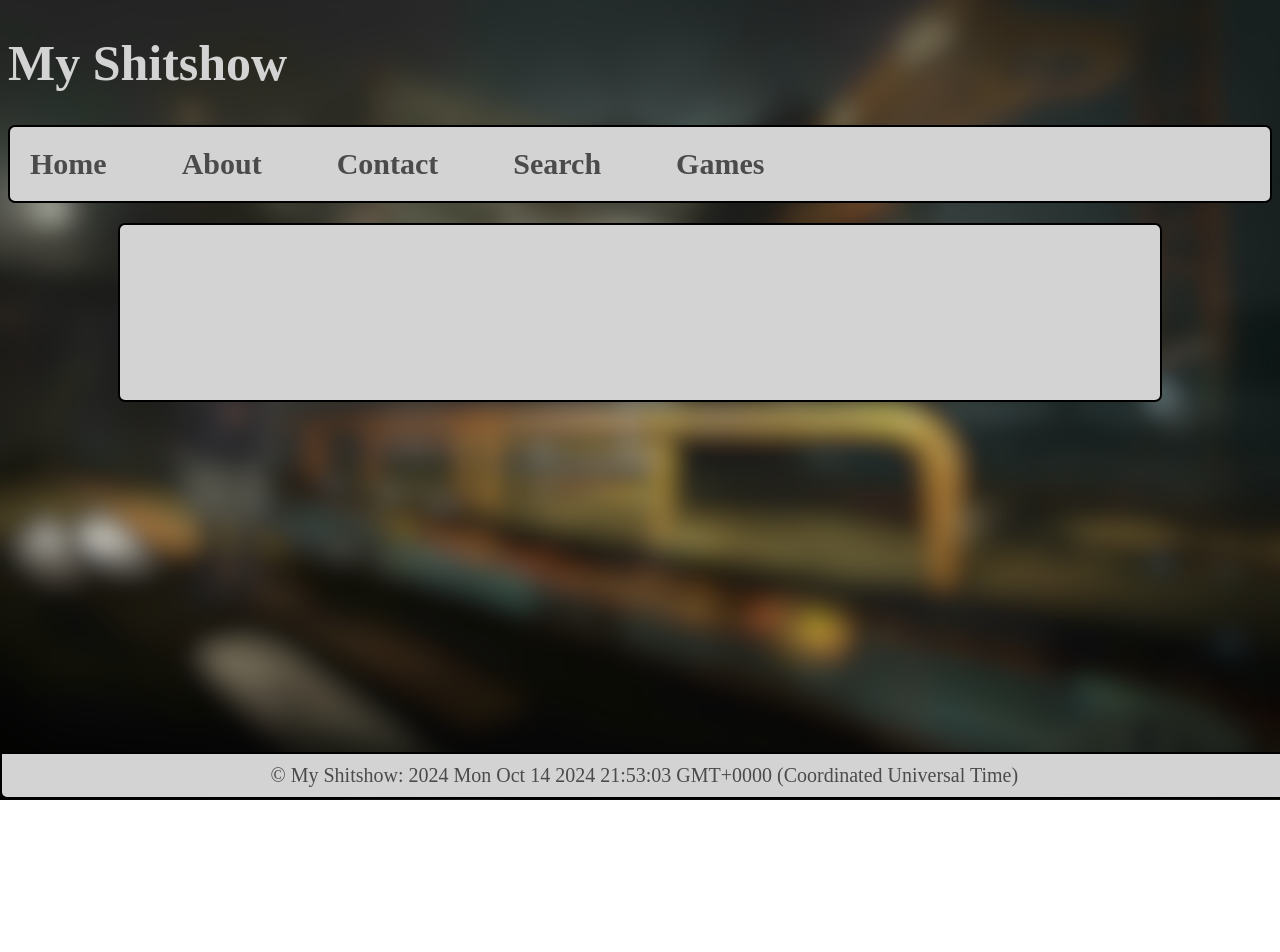
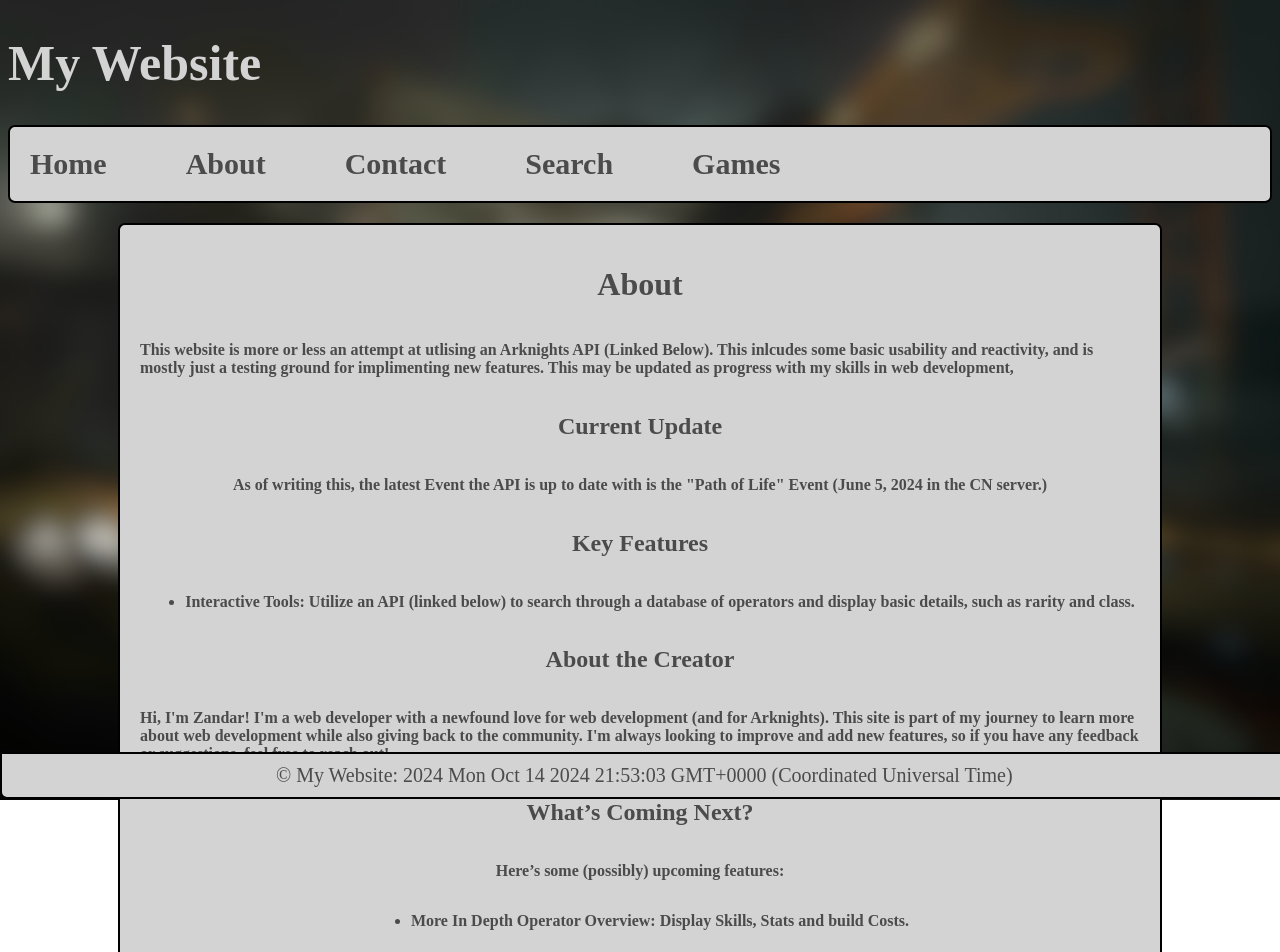
Before and after one commit to ZandarB/sveltekit, a SvelteKit app: page /about in a window 1280 px wide. Shown: the top 952 px of the page. Before the commit the page ends 800 px from the top, so only its background shows below. Built offline with nearby package versions, Linux system fonts and the light colour scheme.

Commit message:
adding more flavor text

```diff
--- a/src/lib/Footer.svelte
+++ b/src/lib/Footer.svelte
@@ -6,7 +6,7 @@ let currentYear = new Date().getFullYear();
 
 </script>
 
-<p>&copy; My Shitshow: {currentYear} {currentTime}</p>
+<p>&copy; My Website: {currentYear} {currentTime}</p>
 
 <style>
      p {
--- a/src/lib/Header.svelte
+++ b/src/lib/Header.svelte
@@ -3,17 +3,14 @@
 </script>
 
 <header>
-    <h2>{headingTitle}</h2>
+    <h1>{headingTitle}</h1>
 </header>
 
 <style>
-    h2{
+    h1{
     font-family: 'Butler', serif;
     font-weight: bold;
-    src: url(https://fonts.gstatic.com/s/notosans/v36/o-0ZIpQlx3QUlC5A4PNr4C5OaxRsfNNlKbCePevttHOmDyw.woff2) format('woff2');
     unicode-range: U+0460-052F, U+1C80-1C8A, U+20B4, U+2DE0-2DFF, U+A640-A69F, U+FE2E-FE2F;
-    color: lightgray;
-
-
+    color: rgb(75, 75, 75);
     }
 </style>
--- a/src/lib/Navigation.svelte
+++ b/src/lib/Navigation.svelte
@@ -10,7 +10,6 @@
 
 <style>
 .links {
-    display: flex;
     padding: 20px;
     color: lightgray;
     background-color: lightgray;
--- a/src/routes/+layout.svelte
+++ b/src/routes/+layout.svelte
@@ -5,7 +5,7 @@
 </script>
 
 <div class="background"></div>
-<h1>My Shitshow</h1>
+<h1>My Website</h1>
 <Navigation/>
 <div class=content>
   <slot/>
@@ -48,4 +48,6 @@ h1{
     border-radius: 7px;
 }
 
+
+
 </style>
--- a/src/routes/+page.svelte
+++ b/src/routes/+page.svelte
@@ -4,3 +4,16 @@
 </script>
 
 <Header headingTitle = "My Thingy"/>
+
+<p>Welcome to my webpage</p>
+
+
+<style>
+
+*{
+    font-family: 'Butler', serif;
+    color: rgb(75, 75, 75);
+    font-weight: bold;
+    }
+
+</style>
--- a/src/routes/about/+page.svelte
+++ b/src/routes/about/+page.svelte
@@ -4,12 +4,37 @@
 </script>
 
 <Header headingTitle = "About"/>
-<p>This website is more or less an attempt at utlising an arknights API (Linked Below). This inlcudes some basic usability and reactivity, and is mostly just a testing ground for implimenting new features. This may be updated as progress with my skills in web development</p>
+<p>This website is more or less an attempt at utlising an Arknights API (Linked Below). This inlcudes some basic usability and reactivity, and is mostly just a testing ground for implimenting new features. This may be updated as progress with my skills in web development,</p>
+<h2>Current Update</h2>
+<p>As of writing this, the latest Event the API is up to date with is the "Path of Life" Event (June 5, 2024 in the CN server.) </p>
 
+<h2>Key Features</h2>
+<ul>
+    <li><strong>Interactive Tools:</strong> Utilize an API (linked below) to search through a database of operators and display basic details, such as rarity and class.</li>
+</ul>
+
+<h2>About the Creator</h2>
+<p>Hi, I'm Zandar! I'm a web developer with a newfound love for web development (and for Arknights). This site is part of my journey to learn more about web development while also giving back to the community. I'm always looking to improve and add new features, so if you have any feedback or suggestions, feel free to reach out!</p>
+
+<h2>What’s Coming Next?</h2>
+<p>Here’s some (possibly) upcoming features:</p>
+<ul>
+    <li>More In Depth Operator Overview: Display Skills, Stats and build Costs.</li>
+</ul>
+
+
+<h2>Data Used</h2>
+<p>https://api.rhodesapi.com/api/operator</p>
+
+
+<h2><strong>Website Update Log:</strong></h2>
+<p><strong>V 0.1</strong> <br> Implimented Update Log</p>
+<br>
 <style>
-    p{
+    *{
     font-family: 'Butler', serif;
+    color: rgb(75, 75, 75);
     font-weight: bold;
-    color: lightgray;
     }
+
 </style>
--- a/src/routes/games/+page.svelte
+++ b/src/routes/games/+page.svelte
@@ -26,6 +26,7 @@
         const response = await fetch(`https://api.rhodesapi.com/api/operator/`);
         if (response.ok) {
             operators = await response.json();
+            console.log(operators)
             selectRandomOperator();
         } else {
             result = 'There was an error fetching operators.';
```
Also changed, not shown: src/routes/search/+page.svelte (+5 -2 lines).
